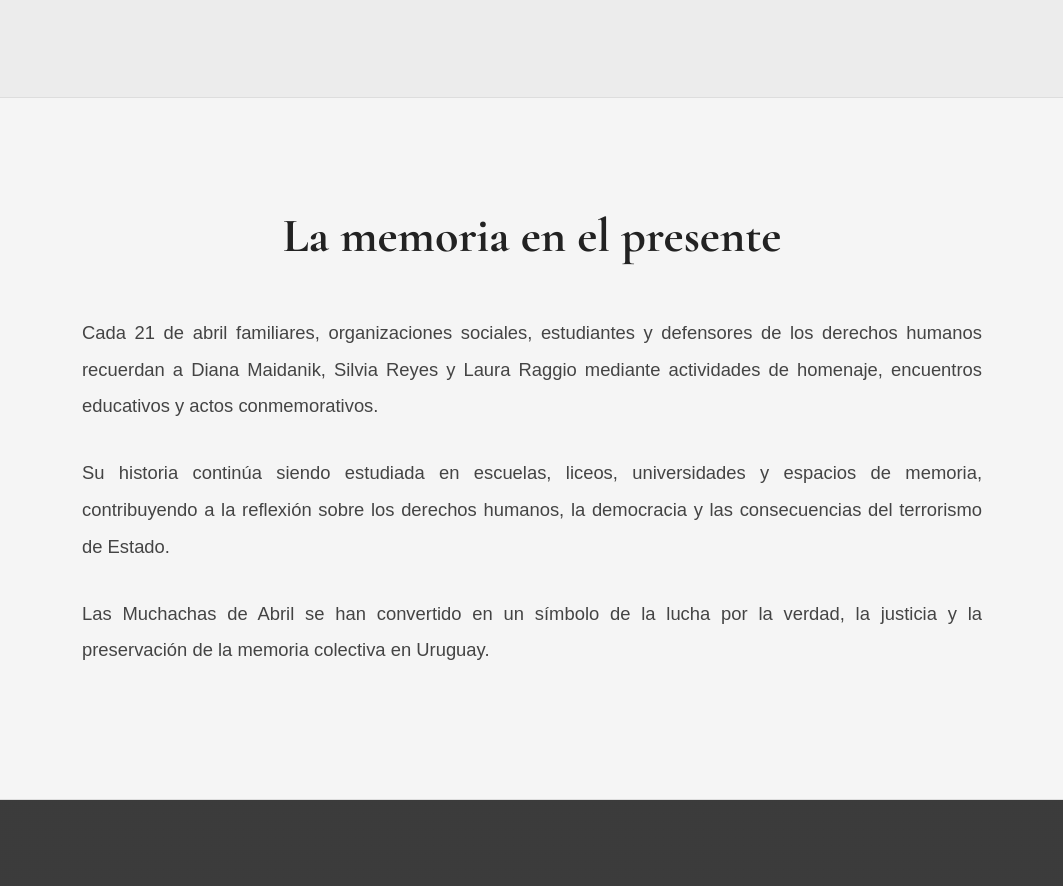
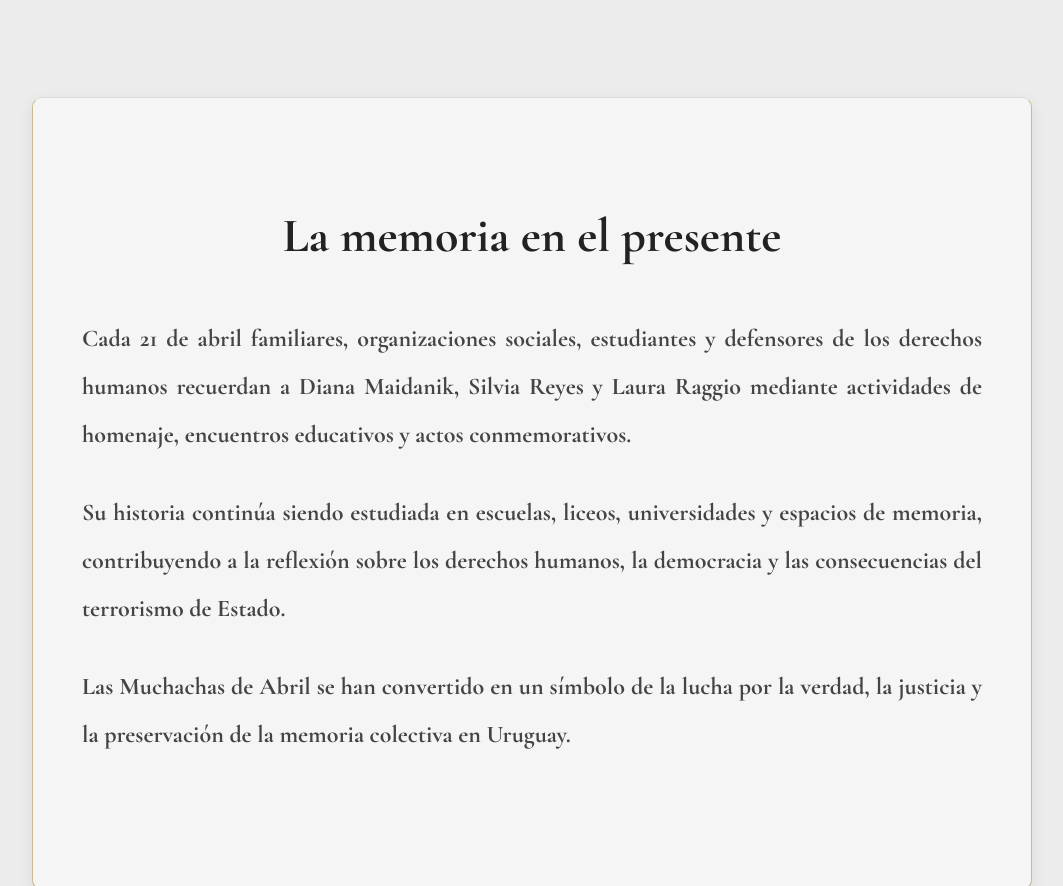
Before and after one commit to juanile/muchachasdeabril, a plain HTML site: page index.html in a window 1280 px wide. Shown: the part 10491-11377 px from the top of the page, without its empty margins (108-1171 px from the left). Drawn offline with nearby package versions, Linux system fonts and the light colour scheme.

Commit message:
nuevagaleria

```diff
--- a/style.css
+++ b/style.css
@@ -33,6 +33,55 @@
     color:#222;
 
     margin-bottom:20px;
+}
+
+.memoria-presente{
+
+    max-width:1000px;
+
+    margin:100px auto;
+
+    padding:60px;
+
+    background:rgba(243,234,211,0.75);
+
+    border:1px solid #cbb890;
+
+    border-radius:10px;
+
+    box-shadow:0 5px 15px rgba(0,0,0,.08);
+}
+
+.memoria-presente h2{
+
+    font-family:'Cormorant Garamond', serif;
+
+    font-size:3rem;
+
+    text-align:center;
+
+    color:#222;
+
+    margin-bottom:40px;
+}
+
+.memoria-presente p{
+
+    max-width:850px;
+
+    margin:0 auto 30px auto;
+
+    font-family:'Cormorant Garamond', serif;
+
+    font-size: 1.5rem !important;
+
+    line-height:1.9;
+
+    font-weight: bold;
+
+    color:#000000;
+
+    text-align:justify;
 }
 
 
```
